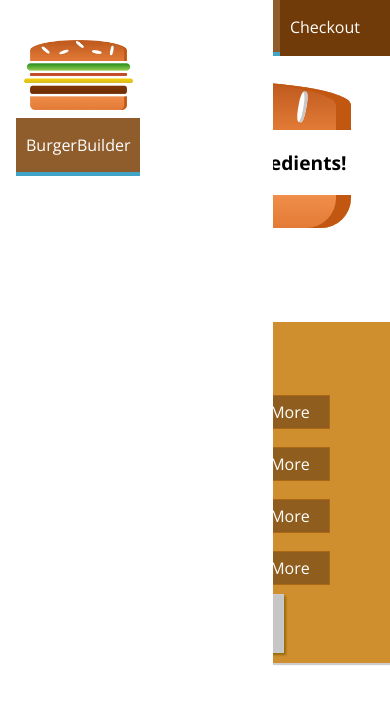
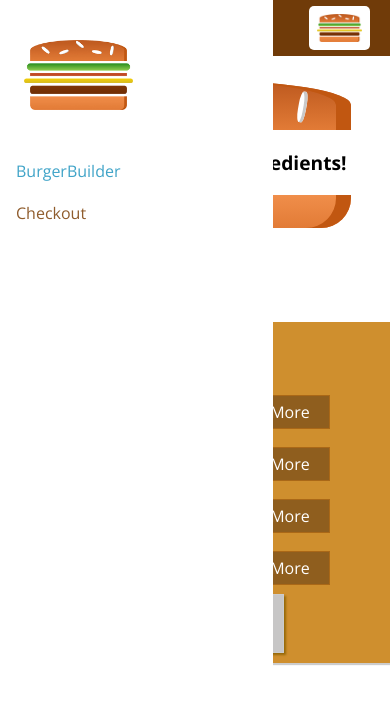
Before and after one commit to IrynaSribna/react-burger-builder, a React app: page / in a window 390 px wide. Shown: the top 704 px of the page. Built offline with nearby package versions, Linux system fonts and the light colour scheme.

Commit message:
Change styles og NavItems, Toolbar and SideDraw for better look on mobile

```diff
--- a/src/components/Navigation/NavigationItems/NavigationItem/NavigationItem.module.css
+++ b/src/components/Navigation/NavigationItems/NavigationItem/NavigationItem.module.css
@@ -1,8 +1,33 @@
+/* settings for mobile devices */
+.NavigationItem {
+    margin: 10px 0;
+    box-sizing: border-box;
+    display: block;
+    width: 100%;
+}
+
+.NavigationItem a {
+    color: #8F5C2C;
+    text-decoration: none;
+    width: 100%;
+    box-sizing: border-box;
+    display: block;
+}
+
+.NavigationItem a:hover,
+.NavigationItem a:active,
+.NavigationItem a.active {
+    color: #40A4C8;
+}
+
+
+/* settings for desktop */
+@media (min-width: 500px) {
     .NavigationItem {
         margin: 0;
-    box-sizing: border-box;
         display: flex;
         height: 100%;
+        width: auto;
         align-items: center;
     }
 
@@ -12,8 +37,6 @@
         height: 100%;
         padding: 16px 10px;
         border-bottom: 4px solid transparent;
-    box-sizing: border-box;
-    display: block;
     }
 
     .NavigationItem a:hover,
@@ -23,3 +46,4 @@
         border-bottom: 4px solid #40A4C8;
         color: white;
     }
+}
--- a/src/components/Navigation/NavigationItems/NavigationItems.module.css
+++ b/src/components/Navigation/NavigationItems/NavigationItems.module.css
@@ -3,6 +3,13 @@
     padding: 0;
     list-style: none;
     display: flex;
+    flex-flow: column;
     align-items: center;
     height: 100%;
 }
+
+@media(min-width: 500px) {
+    .NavigationItems {
+        flex-flow: row;
+    }
+}
--- a/src/components/Navigation/SideDrawer/SideDrawer.module.css
+++ b/src/components/Navigation/SideDrawer/SideDrawer.module.css
@@ -20,6 +20,7 @@
 
 .Logo {
     height: 11%;
+    margin-bottom: 32px;
 }
 
 /* for animation */
--- a/src/components/Navigation/Toolbar/Toolbar.js
+++ b/src/components/Navigation/Toolbar/Toolbar.js
@@ -9,7 +9,7 @@
         <div className={classes.Logo}>
             <Logo/>
         </div>
-        <nav>
+        <nav className={classes.DesktopOnly}>
             <NavigationItems/>
         </nav>
     </header>
--- a/src/components/Navigation/Toolbar/Toolbar.module.css
+++ b/src/components/Navigation/Toolbar/Toolbar.module.css
@@ -20,3 +20,10 @@
 .Logo {
     height: 80%;
 }
+
+/*settings for mobile devices */
+@media(max-width: 499px) {
+    .DesktopOnly {
+        display: none;
+    }
+}
```
Lines whose indentation alone changed are shown as unchanged.
